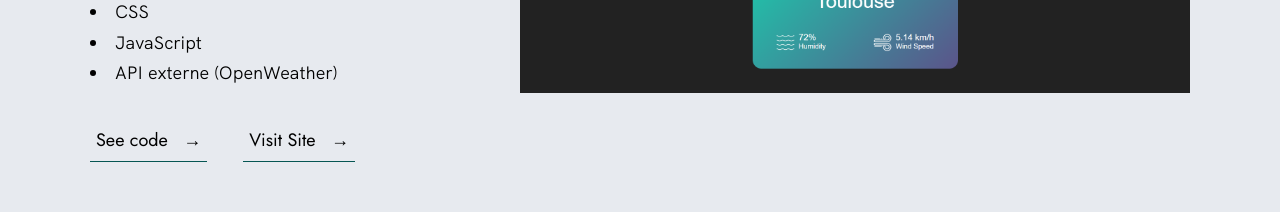
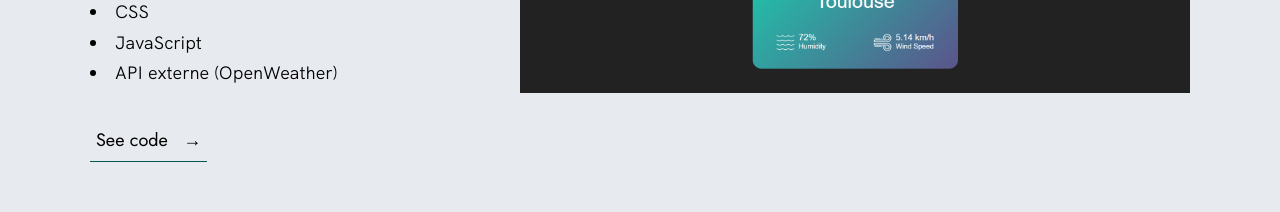
Before and after one commit to milenaarce/portfolio, a plain HTML site: page index.html in a window 1280 px wide. Shown: the part 2023-2235 px from the top of the page. Drawn offline with Linux system fonts and the light colour scheme.

Commit message:
mientras veo como hago el deployment de weather app sin mostrar la key

```diff
--- a/index.html
+++ b/index.html
@@ -83,7 +83,7 @@
                             </ul>
                             <div class="projet-links">
                                 <a href="https://github.com/milenaarce/weather-app.git" class="link">See code <span>&rarr;</span></a>
-                                <a href="https://milenaarce.github.io/weather-app/" class="link">Visit Site <span>&rarr;</span></a>
+                                <!-- <a href="https://milenaarce.github.io/weather-app/" class="link">Visit Site <span>&rarr;</span></a> -->
                             </div>
                         </div>
                         <div class="projet-image-container">
```
